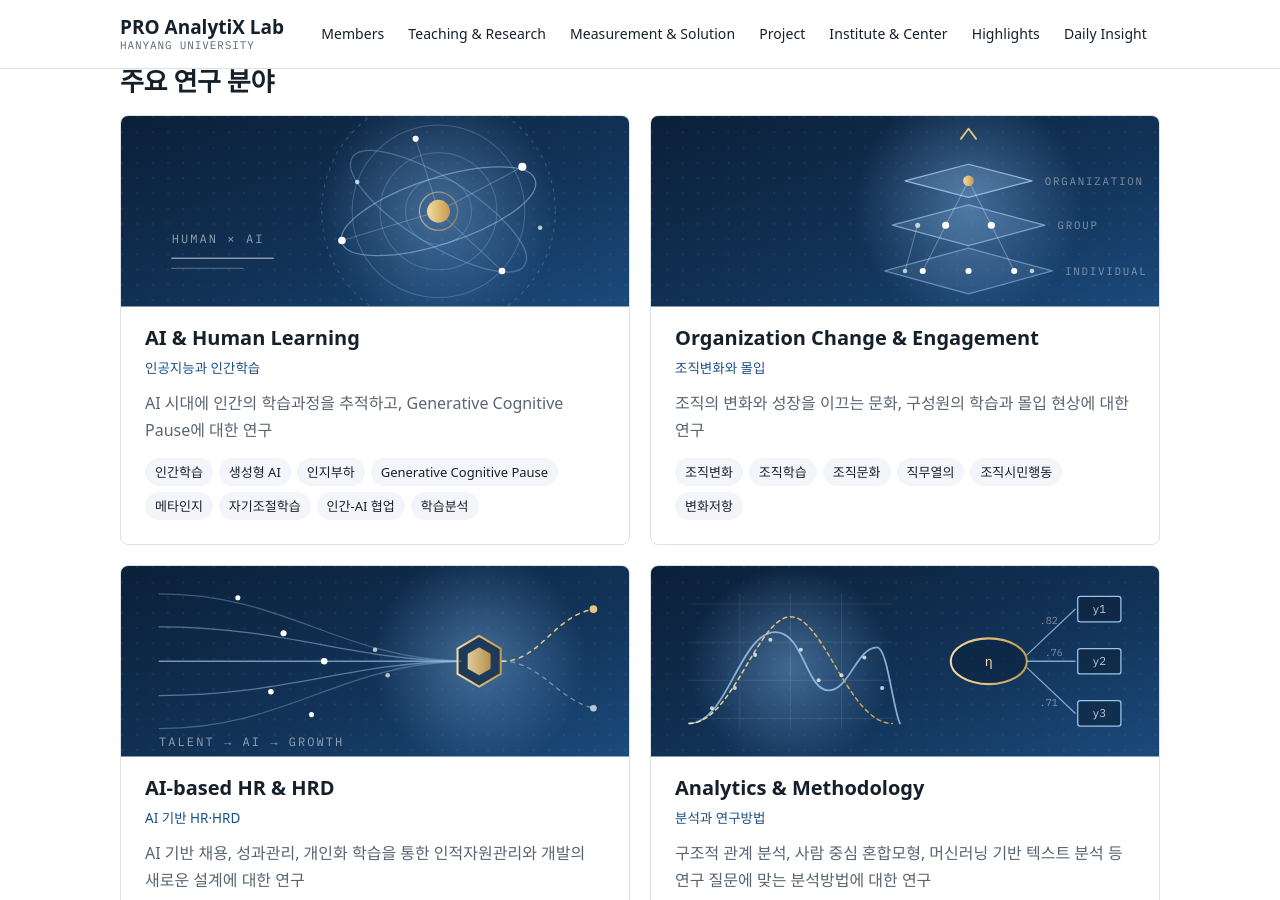
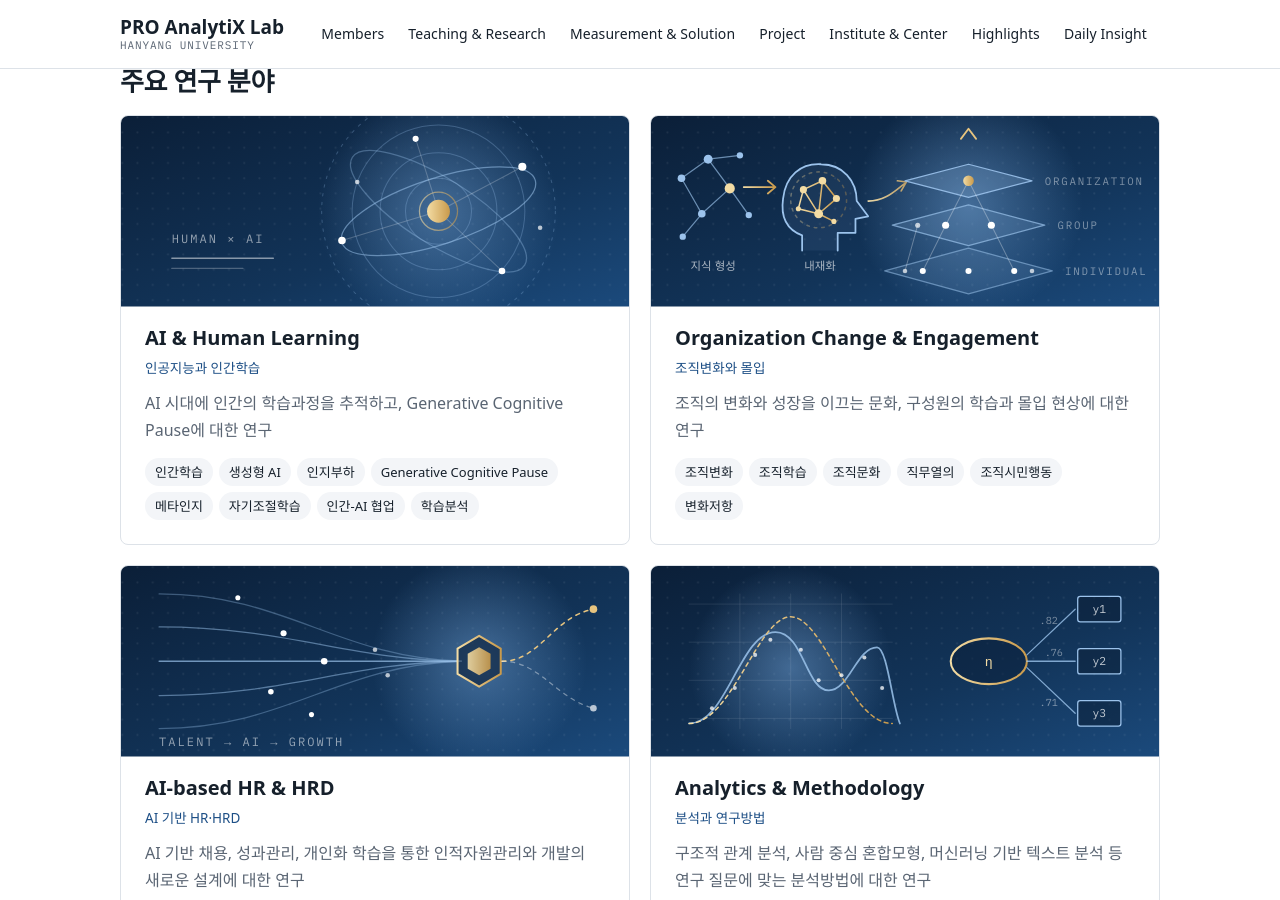
Before and after one commit to drsprolab/drsprolab.github.io, a Jekyll site: the page built from index.html, in a window 1280 px wide and 900 px high, scrolled down 1463 px. Built offline with Jekyll 4.4.1, drawn with Linux system fonts in a browser that asks for light colours; some web fonts are replaced.

Commit message:
Illustrate knowledge creation and internalization in organization art

```diff
--- a/_includes/area-art.html
+++ b/_includes/area-art.html
@@ -36,6 +36,22 @@ include.icon: learning | organization | hrd | analytics
     <g stroke="#ffffff" stroke-opacity=".5" stroke-width="1"><path d="M40 112 H120"/><path d="M40 120 H96" stroke-opacity=".25"/></g>
     <text x="40" y="100" font-family="IBM Plex Mono, ui-monospace, monospace" font-size="9.5" letter-spacing="1.6" fill="#ffffff" fill-opacity=".55">HUMAN × AI</text>
 {%- when "organization" %}
+    <title>새로운 지식의 형성과 내재화를 통한 조직변화와 몰입</title>
+    <g stroke="#9cc3ec" stroke-width="1" stroke-opacity=".65">
+      <path d="M24 49 L45 34 L62 57 L40 77 L24 49 M45 34 L70 31 M62 57 L77 78 M40 77 L25 95"/>
+    </g>
+    <g fill="#9cc3ec" stroke="none">
+      <circle cx="24" cy="49" r="3"/><circle cx="45" cy="34" r="3.5"/><circle cx="62" cy="57" r="4" fill="#f3dca4"/><circle cx="40" cy="77" r="3"/><circle cx="70" cy="31" r="2.5"/><circle cx="77" cy="78" r="2.5"/><circle cx="25" cy="95" r="2.5"/>
+    </g>
+    <path d="M73 56 H97 M92 51 L98 56 L92 61" stroke="url(#gold-{{ k }})" stroke-width="1.4"/>
+    <path d="M119 106 V94 C106 89 102 79 104 65 C106 47 118 37 134 38 C151 38 162 51 162 67 L171 79 L161 81 V92 H147 V106" stroke="#9cc3ec" stroke-width="1.4" fill="#9cc3ec" fill-opacity=".08"/>
+    <g stroke="url(#gold-{{ k }})" stroke-width="1.2">
+      <path d="M120 58 L135 51 L146 65 L132 77 L120 58 M135 51 L132 77 M120 58 L116 73 L132 77 L144 83"/>
+      <circle cx="132" cy="66" r="22" stroke-opacity=".35" stroke-dasharray="2 4"/>
+    </g>
+    <g fill="#f3dca4" stroke="none"><circle cx="120" cy="58" r="2.8"/><circle cx="135" cy="51" r="3"/><circle cx="146" cy="65" r="2.8"/><circle cx="132" cy="77" r="3.5"/><circle cx="116" cy="73" r="2"/><circle cx="144" cy="83" r="2"/></g>
+    <path d="M171 67 C185 67 193 58 200 53 M194 51 L201 52 L197 59" stroke="url(#gold-{{ k }})" stroke-width="1.3"/>
+    <g font-family="IBM Plex Sans KR, sans-serif" font-size="9" fill="#ffffff" fill-opacity=".65" text-anchor="middle"><text x="49" y="121">지식 형성</text><text x="133" y="121">내재화</text></g>
     <circle cx="250" cy="70" r="90" fill="url(#halo-{{ k }})" stroke="none"/>
     <g stroke="#9cc3ec" stroke-width="1">
       <path d="M250 104 L316 122 L250 140 L184 122 Z" fill="#9cc3ec" fill-opacity=".10" stroke-opacity=".55"/>
```
